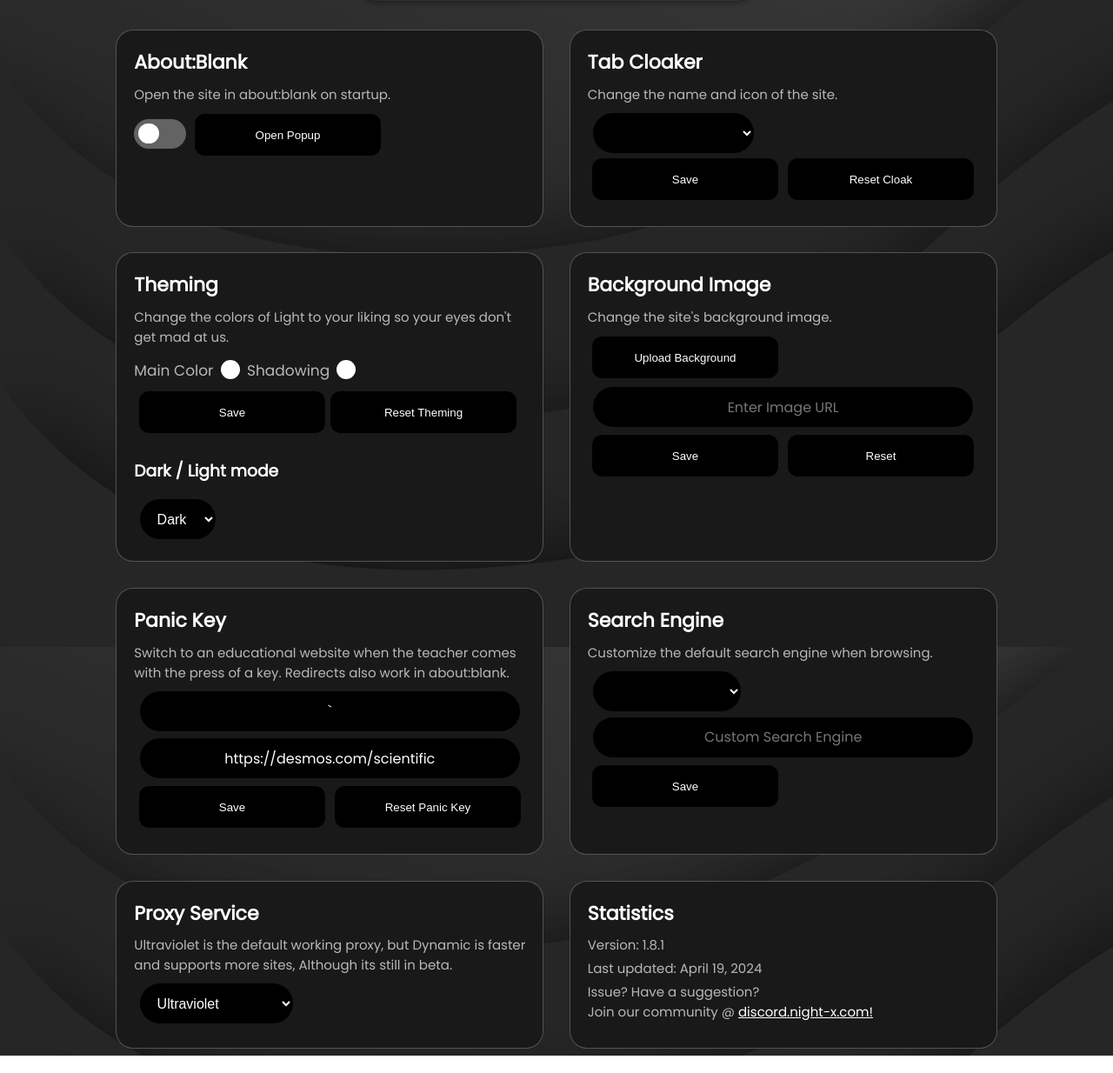
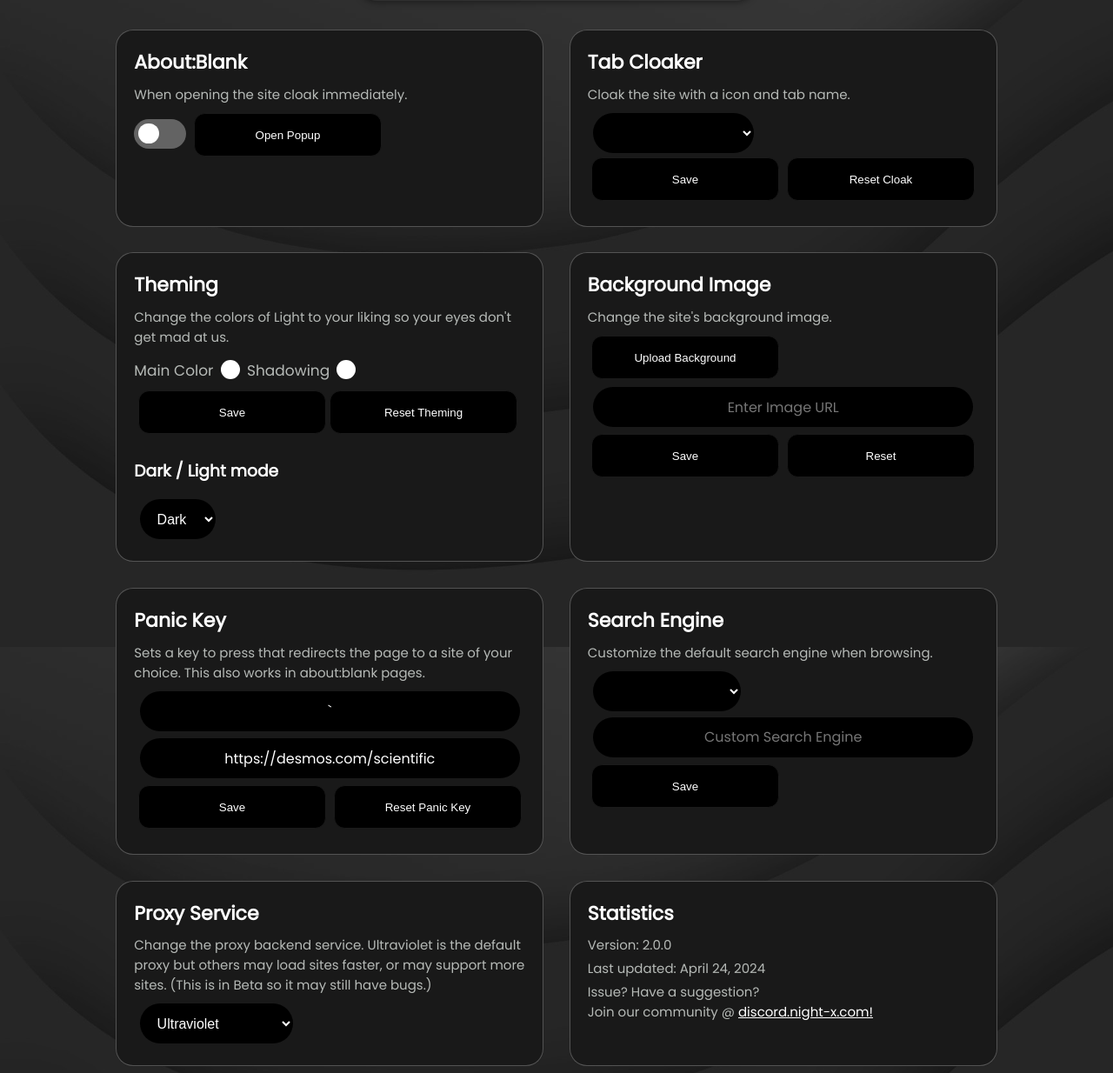
Before and after one commit to nonsnse/Light, a website: page public/s.html in a window 1280 px wide. Shown: the part 56-1290 px from the top of the page at 87% size. Drawn offline with Linux system fonts and the light colour scheme; a script that the page names is missing.

Commit message:
changed descriptions

```diff
--- a/public/s.html
+++ b/public/s.html
@@ -57,7 +57,7 @@
   <div class="settingcontainer">
     <div class="setting">
       <h1>About:Blank</h1>
-      <p>Open the site in about:blank on startup.</p>
+      <p>When opening the site cloak immediately.</p>
 
       <label class="switch">
         <input id="autoOpenCheckbox" type="checkbox" onchange="toggleAutoOpen()" />
@@ -68,7 +68,7 @@
 
     <div class="setting">
       <h1>Tab Cloaker</h1>
-      <p>Change the name and icon of the site.</p>
+      <p>Cloak the site with a icon and tab name.</p>
 
       <select id="siteSelect" class="settingsdropdown">
         <option value="default">Google (Default)</option>
@@ -152,8 +152,7 @@
     <div class="setting">
       <h1>Panic Key</h1>
       <p>
-        Switch to an educational website when the teacher comes with the press
-        of a key. Redirects also work in about:blank.
+        Sets a key to press that redirects the page to a site of your choice. This also works in about:blank pages.
       </p>
       <div class="setting-input">
         <input placeholder="Default Key [ ` ]" id="panicKeyInput" class="setting-input__input" type="text" />
@@ -190,8 +189,7 @@
     <div class="setting">
       <h1>Proxy Service</h1>
       <p>
-        Ultraviolet is the default working proxy, but Dynamic is faster and
-        supports more sites, Although its still in beta.
+        Change the proxy backend service. Ultraviolet is the default proxy but others may load sites faster, or may support more sites. (This is in Beta so it may still have bugs.)
       </p>
       <select class="settingsdropdown" id="proxySwitcher">
         <option value="uv">Ultraviolet</option>
@@ -201,8 +199,8 @@
 
     <div class="setting">
       <h1>Statistics</h1>
-      <p>Version: 1.8.1</p>
-      <p>Last updated: April 19, 2024</p>
+      <p>Version: 2.0.0</p>
+      <p>Last updated: April 24, 2024</p>
 
       <p>
         Issue? Have a suggestion? <br />Join our community @
```
